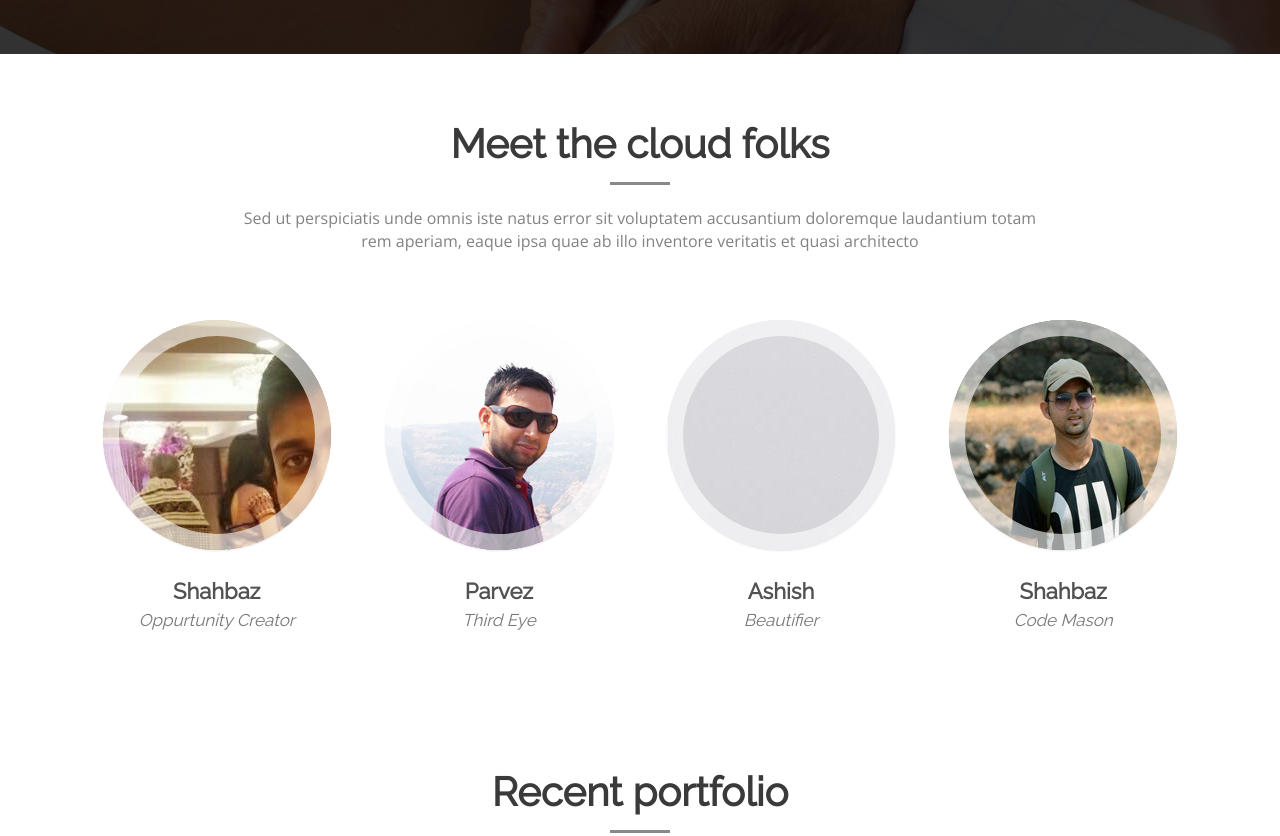
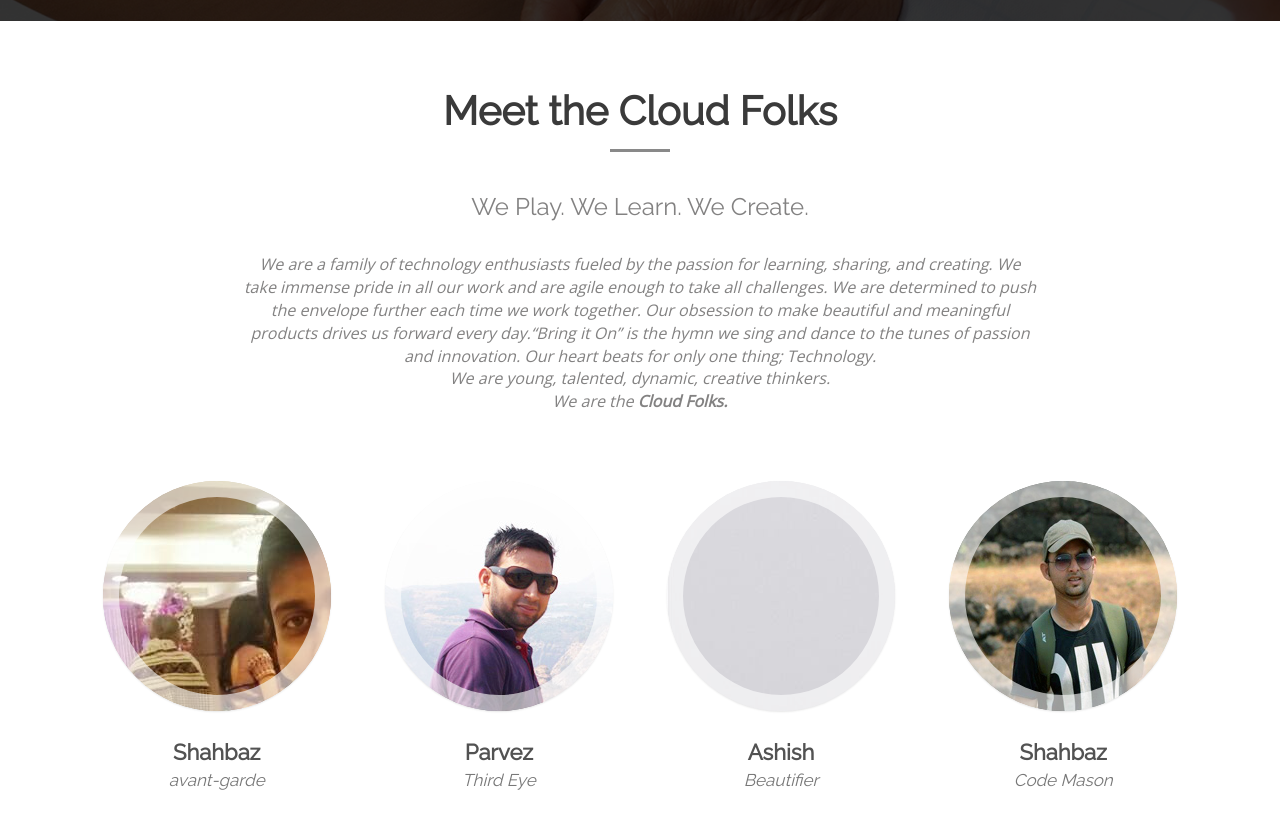
Before and after one commit to repocloudsea/repocloudsea.github.io, a plain HTML site: page index.html in a window 1280 px wide. Shown: the part 2277-3113 px from the top of the page. Drawn offline with nearby package versions, Linux system fonts and the light colour scheme; files whose address does not match are found by name.

Commit message:
adding the team content

```diff
--- a/index.html
+++ b/index.html
@@ -134,8 +134,7 @@
             <div class="title-area">
               <h2 class="tittle">Welcome to <span>CloudSea</span></h2>
               <span class="tittle-line"></span>
-              <p>Make your presence felt, even in in crowd,</p>
-              <p>Be with us, be on cloud</p>
+              <p>Be with us, Be on Cloud</p>
             </div>
             <div class="welcome-content">
               <ul class="wc-table">
@@ -226,9 +225,11 @@
         <div class="col-md-12">
           <div class="team-area">
             <div class="title-area">
-              <h2 class="tittle">Meet the cloud folks</h2>
+              <h2 class="tittle">Meet the Cloud Folks</h2>
               <span class="tittle-line"></span>
-              <p>Sed ut perspiciatis unde omnis iste natus error sit voluptatem accusantium doloremque laudantium totam rem aperiam, eaque ipsa quae ab illo inventore veritatis et quasi architecto</p>
+              <h3>We Play. We Learn. We Create.</h3>
+              <br>
+              <p><i>We are a family of technology enthusiasts fueled by the passion for learning, sharing, and creating. We take immense pride in all our work and are agile enough to take all challenges. We are determined to push the envelope further each time we work together. Our obsession to make beautiful and meaningful products drives us forward every day.“Bring it On” is the hymn we sing and dance to the tunes of passion and innovation. Our heart beats for only one thing; Technology. <br>We are young, talented, dynamic, creative thinkers. <br>We are the <b>Cloud Folks.</b></i></p>
             </div>
             <!-- Start team content -->
             <div class="team-content">
@@ -245,7 +246,7 @@
                   </div>
                   <div class="team-address">
                     <p>Shahbaz</p>
-                    <span>Oppurtunity Creator</span>
+                    <span>avant-garde</span>
                   </div>
                 </li>
                 <li>
```
